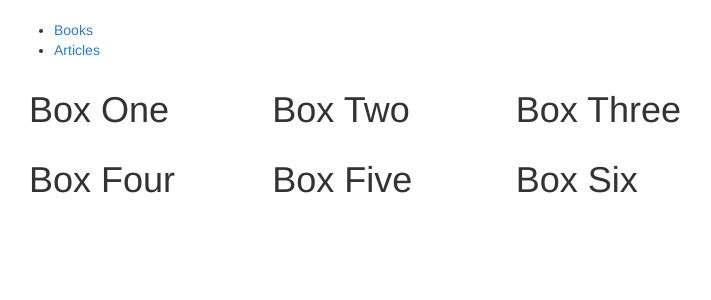
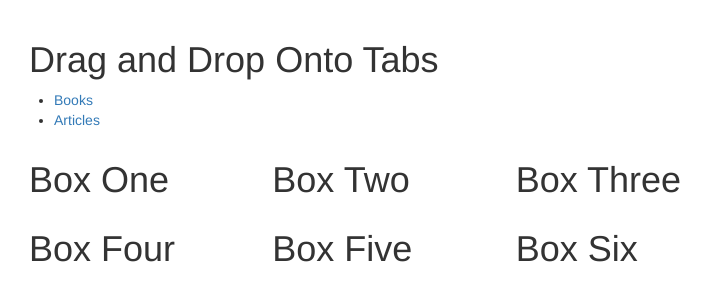
Before and after one commit to cgb37/DragDropTabs, a website: page public/app/index.html in a window 1280 px wide. Shown: the whole page, without its empty margins (261-972 px from the left). Drawn offline with nearby package versions, Linux system fonts and the light colour scheme; files that its build step writes are made by us from their sources.

Commit message:
Added header

```diff
--- a/public/app/index.html
+++ b/public/app/index.html
@@ -35,6 +35,7 @@
 
 
     <div class="container">
+      <h1>Drag and Drop Onto Tabs</h1>
       <div class="row">
 
         <div id="tabs">
```
